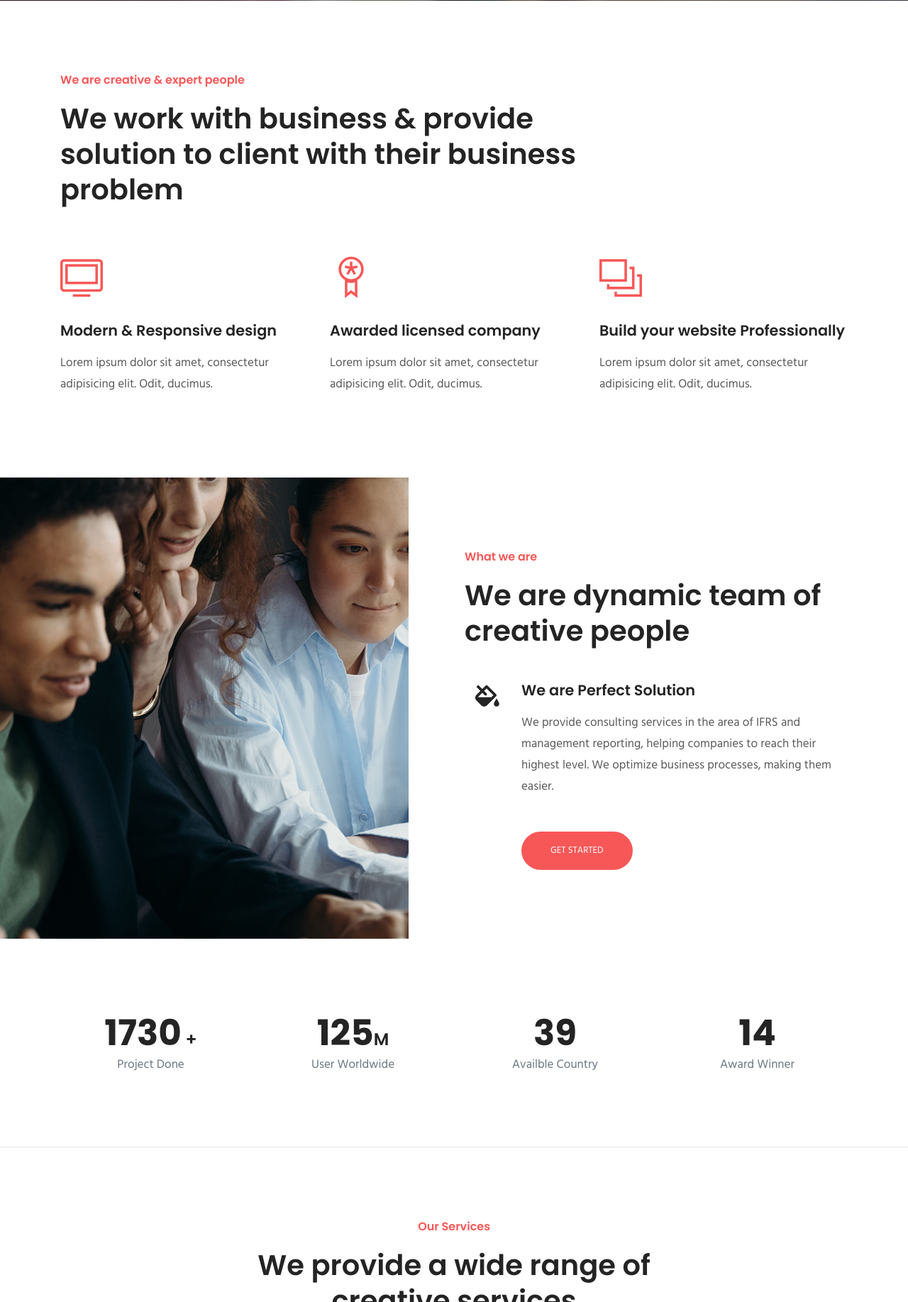
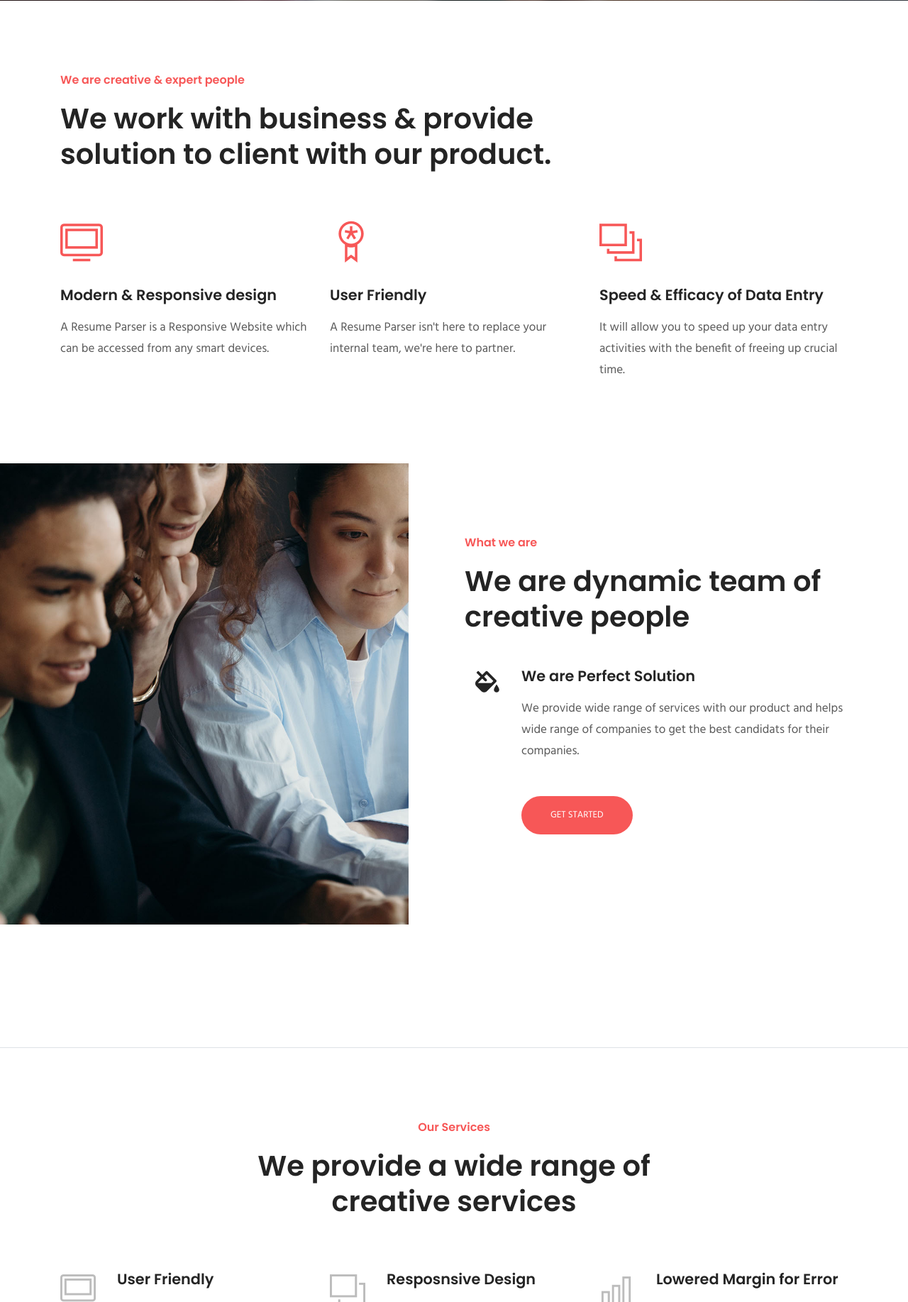
Before and after one commit to YashMulchandani/Resume_Parser, a Django app: page / in a window 1280 px wide; the page is wider, and only the part inside the window is pictured. Shown: the part 1001-2836 px from the top of that part at 71% size. Run offline with Django 3.2, Linux system fonts and the light colour scheme; some libraries are stand-ins or nearby versions; some web fonts are replaced.

Commit message:
everything is done except upload page

```diff
--- a/resume_parser/parser_app/forms.py
+++ b/resume_parser/parser_app/forms.py
@@ -6,6 +6,7 @@ from . import models
 
 
 # Create your forms here.
+from .models import Customer
 
 
 class NewUserForm(UserCreationForm):
--- a/resume_parser/parser_app/templates/Common.html
+++ b/resume_parser/parser_app/templates/Common.html
@@ -126,8 +126,8 @@
 					<div class="logo mb-4">
 						<h3>Resume<span>Parser</span></h3>
 					</div>
-					<h6><a href="tel:+91 79999-84851" >resumeparser.hr@gmail.com</a></h6>
-					<a href="mailto:resumeparser.hr@gmail.com"><span class="text-color h4">+91 79999 84851</span></a>
+					<h6><a href="mailto:resumeparser.hr@gmail.com" >resumeparser.hr@gmail.com</a></h6>
+					<a href="tel:+91 79999-84851"><span class="text-color h4">+91 79999 84851</span></a>
 				</div>
 			</div>
 		</div>
--- a/resume_parser/parser_app/templates/Login.html
+++ b/resume_parser/parser_app/templates/Login.html
@@ -23,7 +23,7 @@
 			<p></p>
 
       		<center>
-        		<a href={% url 'password_reset' %}>Forgot Password?</a>
+        		<a href="{% url 'password_reset' %}">Forgot Password?</a>
       		</center>
 
 			<p></p>
--- a/resume_parser/parser_app/templates/Register.html
+++ b/resume_parser/parser_app/templates/Register.html
@@ -27,7 +27,7 @@
       <button class="btn btn-primary btn-md px-4">SIGN UP</button>
       </div>
       <p></p>
-      <p>Already have an account?<a href={% url 'login' %}>Sign In</a></p>
+      <p>Already have an account?<a href="{% url 'login' %}">Sign In</a></p>
       </form>
     </div>
   </center>
--- a/resume_parser/parser_app/templates/index.html
+++ b/resume_parser/parser_app/templates/index.html
@@ -28,7 +28,7 @@
 			<div class="col-lg-8">
 				<div class="section-title">
 					<span class="h6 text-color ">We are creative & expert people</span>
-					<h2 class="mt-3 content-title">We work with business & provide solution to client with their business problem </h2>
+					<h2 class="mt-3 content-title">We work with business & provide solution to client with our product. </h2>
 				</div>
 			</div>
 		</div>
@@ -37,21 +37,21 @@
 				<div class="intro-item mb-5 mb-lg-0">
 					<i class="ti-desktop color-one"></i>
 					<h4 class="mt-4 mb-3">Modern & Responsive design</h4>
-					<p>Lorem ipsum dolor sit amet, consectetur adipisicing elit. Odit, ducimus.</p>
+					<p>A Resume Parser is a Responsive Website which can be accessed from any smart devices.</p>
 				</div>
 			</div>
 			<div class="col-lg-4 col-md-6">
 				<div class="intro-item mb-5 mb-lg-0">
 					<i class="ti-medall color-one"></i>
-					<h4 class="mt-4 mb-3">Awarded licensed company</h4>
-					<p>Lorem ipsum dolor sit amet, consectetur adipisicing elit. Odit, ducimus.</p>
+					<h4 class="mt-4 mb-3">User Friendly</h4>
+					<p>A Resume Parser isn't here to replace your internal team, we're here to partner.</p>
 				</div>
 			</div>
 			<div class="col-lg-4 col-md-6">
 				<div class="intro-item">
 					<i class="ti-layers-alt color-one"></i>
-					<h4 class="mt-4 mb-3">Build your website Professionally</h4>
-					<p>Lorem ipsum dolor sit amet, consectetur adipisicing elit. Odit, ducimus.</p>
+					<h4 class="mt-4 mb-3">Speed & Efficacy of Data Entry</h4>
+					<p>It will allow you to speed up your data entry activities with the benefit of freeing up crucial time.</p>
 				</div>
 			</div>
 		</div>
@@ -71,9 +71,8 @@
 					<h2 class="mt-3 mb-4 position-relative content-title">We are dynamic team of creative people</h2>
 					<div class="about-content">
 						<h4 class="mb-3 position-relative">We are Perfect Solution</h4>
-						<p class="mb-5">We provide consulting services in the area of IFRS and management reporting, helping companies to reach their highest level. We optimize business processes, making them easier.</p>
-
-						<a href="#" class="btn btn-main btn-round-full">Get started</a>
+						<p class="mb-5">We provide wide range of services with our product and helps wide range of companies to get the best candidats for their companies.</p>
+						<a href="{% url 'about' %}" class="btn btn-main btn-round-full">Get started</a>
 					</div>
 				</div>
 			</div>
@@ -84,34 +83,7 @@
 <!-- Section About End -->
 <!-- section Counter Start -->
 <section class="section counter">
-	<div class="container">
-		<div class="row">
-			<div class="col-lg-3 col-md-6 col-sm-6">
-				<div class="counter-item text-center mb-5 mb-lg-0">
-					<h3 class="mb-0"><span class="counter-stat font-weight-bold">1730</span> +</h3>
-					<p class="text-muted">Project Done</p>
-				</div>
-			</div>
-			<div class="col-lg-3 col-md-6 col-sm-6">
-				<div class="counter-item text-center mb-5 mb-lg-0">
-					<h3 class="mb-0"><span class="counter-stat font-weight-bold">125 </span>M </h3>
-					<p class="text-muted">User Worldwide</p>
-				</div>
-			</div>
-			<div class="col-lg-3 col-md-6 col-sm-6">
-				<div class="counter-item text-center mb-5 mb-lg-0">
-					<h3 class="mb-0"><span class="counter-stat font-weight-bold">39</span></h3>
-					<p class="text-muted">Availble Country</p>
-				</div>
-			</div>
-			<div class="col-lg-3 col-md-6 col-sm-6">
-				<div class="counter-item text-center">
-					<h3 class="mb-0"><span class="counter-stat font-weight-bold">14</span></h3>
-					<p class="text-muted">Award Winner </p>
-				</div>
-			</div>
-		</div>
-	</div>
+
 </section>
 <!-- section Counter End  -->
 <!--  Section Services Start -->
@@ -130,48 +102,48 @@
 			<div class="col-lg-4 col-md-6 col-sm-6">
 				<div class="service-item mb-5">
 					<i class="ti-desktop"></i>
-					<h4 class="mb-3">Web development.</h4>
-					<p>A digital agency isn't here to replace your internal team, we're here to partner</p>
+					<h4 class="mb-3">User Friendly</h4>
+					<p>A Resume Parser isn't here to replace your internal team, we're here to partner</p>
 				</div>
 			</div>
 
 			<div class="col-lg-4 col-md-6 col-sm-6">
 				<div class="service-item mb-5">
 					<i class="ti-layers"></i>
-					<h4 class="mb-3">Interface Design.</h4>
-					<p>A digital agency isn't here to replace your internal team, we're here to partner</p>
+					<h4 class="mb-3">Resposnsive Design</h4>
+					<p>A Resume Parser is a Responsive Website which can be accessed from any smart devices</p>
 				</div>
 			</div>
 
 			<div class="col-lg-4 col-md-6 col-sm-6">
 				<div class="service-item mb-5">
 					<i class="ti-bar-chart"></i>
-					<h4 class="mb-3">Business Consulting.</h4>
-					<p>A digital agency isn't here to replace your internal team, we're here to partner</p>
+					<h4 class="mb-3">Lowered Margin for Error</h4>
+					<p>No matter how experienced or focused on your work you may be, This is where a resume parser built from the ground up with accurate data parsing can come in handy and mitigate your margin for error.</p>
 				</div>
 			</div>
 
 			<div class="col-lg-4 col-md-6 col-sm-6">
-				<div class="service-item mb-5 mb-lg-0">
+				<div class="service-item mb-5">
 					<i class="ti-vector"></i>
-					<h4 class="mb-3">Branding.</h4>
-					<p>A digital agency isn't here to replace your internal team, we're here to partner</p>
+					<h4 class="mb-3">Consistency in Parsed Data</h4>
+					<p>Using a resume parser will ensure that your candidate data is consistent no matter how many resumes you parse per day. Whether you insert a dozen or a hundred resumes.</p>
 				</div>
 			</div>
 
 			<div class="col-lg-4 col-md-6 col-sm-6">
-				<div class="service-item mb-5 mb-lg-0">
+				<div class="service-item mb-5">
 					<i class="ti-android"></i>
-					<h4 class="mb-3">App development.</h4>
-					<p>A digital agency isn't here to replace your internal team, we're here to partner</p>
+					<h4 class="mb-3">End-Result Format Standardization</h4>
+					<p>By introducing a resume parsing platform which will alleviate those problems, you will be able to standardize your data formats moving forward.</p>
 				</div>
 			</div>
 
 			<div class="col-lg-4 col-md-6 col-sm-6">
-				<div class="service-item mb-5 mb-lg-0">
+				<div class="service-item mb-5">
 					<i class="ti-pencil-alt"></i>
-					<h4 class="mb-3">Content creation.</h4>
-					<p>A digital agency isn't here to replace your internal team, we're here to partner</p>
+					<h4 class="mb-3">Speed & Efficacy of Data Entry</h4>
+					<p>It will allow you to speed up your data entry activities with the benefit of freeing up crucial time.</p>
 				</div>
 			</div>
 		</div>
@@ -185,9 +157,9 @@
 			<div class="col-lg-5">
 				<div class="cta-item  bg-white p-5 rounded">
 					<span class="h6 text-color">We create for you</span>
-					<h2 class="mt-2 mb-4">Entrust Your Project to Our Best Team of Professionals</h2>
+					<h2 class="mt-2 mb-4">Entrust Your Data to Our Best Team of Professionals</h2>
 					<p class="lead mb-4">Have any project on mind? For immidiate support :</p>
-					<h3><i class="ti-mobile mr-3 text-color"></i>+23 876 65 455</h3>
+					<h3><i class="ti-mobile mr-3 text-color"></i>+91 79999-84851</h3>
 				</div>
 			</div>
 		</div>
@@ -213,11 +185,11 @@
 				<i class="ti-quote-left text-color"></i>
 
 				<div class="testimonial-item-content">
-					<p class="testimonial-text">Quam maiores perspiciatis temporibus odio reiciendis error alias debitis atque consequuntur natus iusto recusandae numquam corrupti facilis blanditiis.</p>
+					<p class="testimonial-text">It has been a year now since our team is using ReumeParser. I never had complaints regarding the product and their services.</p>
 
 					<div class="testimonial-author">
 						<h5 class="mb-0 text-capitalize">Thomas Johnson</h5>
-						<p>Excutive Director,themefisher</p>
+						<p>Excutive Director,Ultra Tech</p>
 					</div>
 				</div>
 			</div>
@@ -225,11 +197,11 @@
 				<i class="ti-quote-left text-color"></i>
 
 				<div class="testimonial-item-content">
-					<p class="testimonial-text">Consectetur adipisicing elit. Quam maiores perspiciatis temporibus odio reiciendis error alias debitis atque consequuntur natus iusto recusandae .</p>
+					<p class="testimonial-text">Have been doing business with them for 7 months now and they have never failed to amaze me with their service. I recommend them to others whenever I get chance.</p>
 
 					<div class="testimonial-author">
 						<h5 class="mb-0 text-capitalize">Mickel hussy</h5>
-						<p>Excutive Director,themefisher</p>
+						<p>Excutive Director,ExoGraphics Media</p>
 					</div>
 				</div>
 			</div>
@@ -237,11 +209,11 @@
 				<i class="ti-quote-left text-color"></i>
 
 				<div class="testimonial-item-content">
-					<p class="testimonial-text">Quam maiores perspiciatis temporibus odio reiciendis error alias debitis atque consequuntur natus iusto recusandae numquam corrupti.</p>
+					<p class="testimonial-text">Exceptional Services! A smooth service is the best part of the ResumeParser. I'll surely make a repetitive order with them, and recommend others to go with this reputated company.</p>
 
 					<div class="testimonial-author">
-						<h5 class="mb-0 text-capitalize">James Watson</h5>
-						<p>Excutive Director,themefisher</p>
+						<h5 class="mb-0 text-capitalize">Lucas Gallone</h5>
+						<p>CFO,TechGiants</p>
 					</div>
 				</div>
 			</div>
@@ -249,11 +221,11 @@
 				<i class="ti-quote-left text-color"></i>
 
 				<div class="testimonial-item-content">
-					<p class="testimonial-text">Consectetur adipisicing elit. Quam maiores perspiciatis temporibus odio reiciendis error alias debitis atque consequuntur natus iusto recusandae .</p>
+					<p class="testimonial-text">Have been doing business with them for 2 Yesrs now and they have never failed to amaze me with their service. I recommend them to others whenever I get chance.</p>
 
 					<div class="testimonial-author">
-						<h5 class="mb-0 text-capitalize">Mickel hussy</h5>
-						<p>Excutive Director,themefisher</p>
+						<h5 class="mb-0 text-capitalize">Andrew Neel</h5>
+						<p>Excutive Manager,Josh Media</p>
 					</div>
 				</div>
 			</div>
@@ -268,7 +240,7 @@
 		<div class="row justify-content-center align-items-center ">
 			<div class="col-lg-7">
 				<span class="text-color">For Every type business</span>
-				<h2 class="mt-2 mb-4 mb-lg-0">Entrust Your Project to Our Best Team of Professionals</h2>
+				<h2 class="mt-2 mb-4 mb-lg-0">Entrust Your Data to Our Best Team of Professionals</h2>
 			</div>
 			<div class="col-lg-4">
 				<a href="{% url 'contact' %}" class="btn btn-main btn-round-full float-lg-right ">Contact Us</a>
--- a/resume_parser/parser_app/urls.py
+++ b/resume_parser/parser_app/urls.py
@@ -24,12 +24,12 @@ urlpatterns = [
     path('Parser', views.Parser, name='Parser'),
     path('About', views.about, name='about'),
     path('Pricing', views.pricing, name='pricing'),
-    path('Payment_form', views.payment_form, name='payment_form'),
     path('Payment', views.payment, name='payment'),
     path('Service', views.service, name='service'),
     path('Project', views.project, name='project'),
     path('Contact', views.contact, name='contact'),
     path('Thankyou', views.thankyou, name='Thankyou'),
+    path('Loader', views.loader, name='Loader'),
 
     path('Register', views.register, name='register'),
     path('Login', views.Login, name='login'),
--- a/resume_parser/parser_app/views.py
+++ b/resume_parser/parser_app/views.py
@@ -17,6 +17,7 @@ from django.contrib.auth.forms import AuthenticationForm
 
 from .decorators import unauthenticated_user
 
+
 def validate(customer):
     if customer.Subscription == True:
         customer.Number_of_Resumes = customer.Number_of_Resumes + 1
@@ -31,9 +32,7 @@ def validate(customer):
         return False
 
 
-
 def Parser(request):
-
     if request.method == 'POST':
         customer = Customer.objects.get(user=request.user)
         value = validate(customer)
@@ -136,25 +135,31 @@ def export_xls(request):
 
 
 def index(request):
-    return render(request, 'index.html', )
+    return render(request, 'index.html',)
 
 
 def about(request):
-    return render(request, 'about.html', )
+    customer = Customer.objects.get(user=request.user)
+    if customer:
+        count = customer.Number_of_Resumes
+    return render(request, 'about.html', {'count': count})
 
 
 def pricing(request):
     return render(request, 'pricing.html', )
 
-def payment_form(request):
-    return render(request, 'payment_form.html', )
+
+def loader(request):
+
+    return render(request, 'loader.html', )
+
 
 def payment(request):
     customer = Customer.objects.get(user=request.user)
     if customer:
         customer.Subscription = bool(True)
         customer.save()
-        return redirect('homepage')
+        return redirect('Loader')
 
 
 def service(request):
@@ -181,8 +186,10 @@ def contact(request):
             return redirect('Thankyou')
     return render(request, "contact.html", {'form': form})
 
+
 def thankyou(request):
-    return render(request, "Thankyou_Page.html",)
+    return render(request, "Thankyou_Page.html", )
+
 
 @unauthenticated_user
 def register(request):
@@ -198,6 +205,7 @@ def register(request):
     else:
         form = NewUserForm()
     return render(request, 'Register.html', {'form': form})
+
 
 @unauthenticated_user
 def Login(request):
@@ -219,6 +227,7 @@ def Login(request):
     form = AuthenticationForm()
     return render(request, 'Login.html', {'login_form': form})
 
+
 def Logout(request):
     logout(request)
     messages.success(request, 'you are logged out')
```
Also changed, not shown: resume_parser/parser_app/static/css/scratch.css (added, +58 -0 lines), resume_parser/parser_app/templates/about.html (+37 -114 lines), resume_parser/parser_app/templates/loader.html (added, +48 -0 lines), resume_parser/parser_app/templates/payment_form.html (deleted, +0 -38 lines), resume_parser/parser_app/templates/pricing.html (+5 -5 lines), resume_parser/parser_app/templates/service.html (+14 -38 lines), resume_parser/parser_app/migrations/0001_initial.py, resume_parser/parser_app/migrations/0002_comment_post.py (deleted), resume_parser/parser_app/migrations/0003_auto_20211102_1805.py (deleted), resume_parser/parser_app/static/images/team/WhatsApp Image 2021-04-07 at 4.29.58 PM.jpeg (added), 3 other files.
